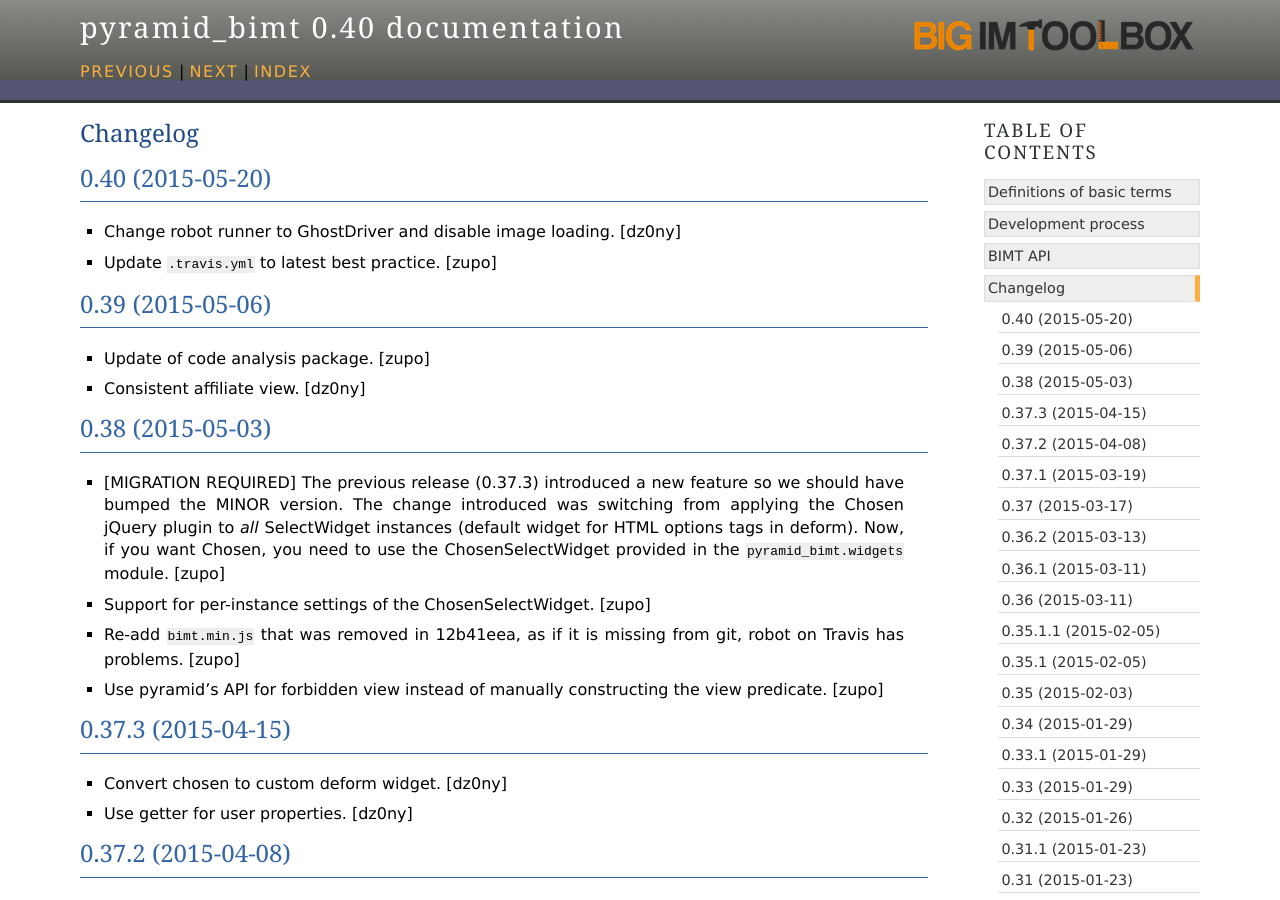
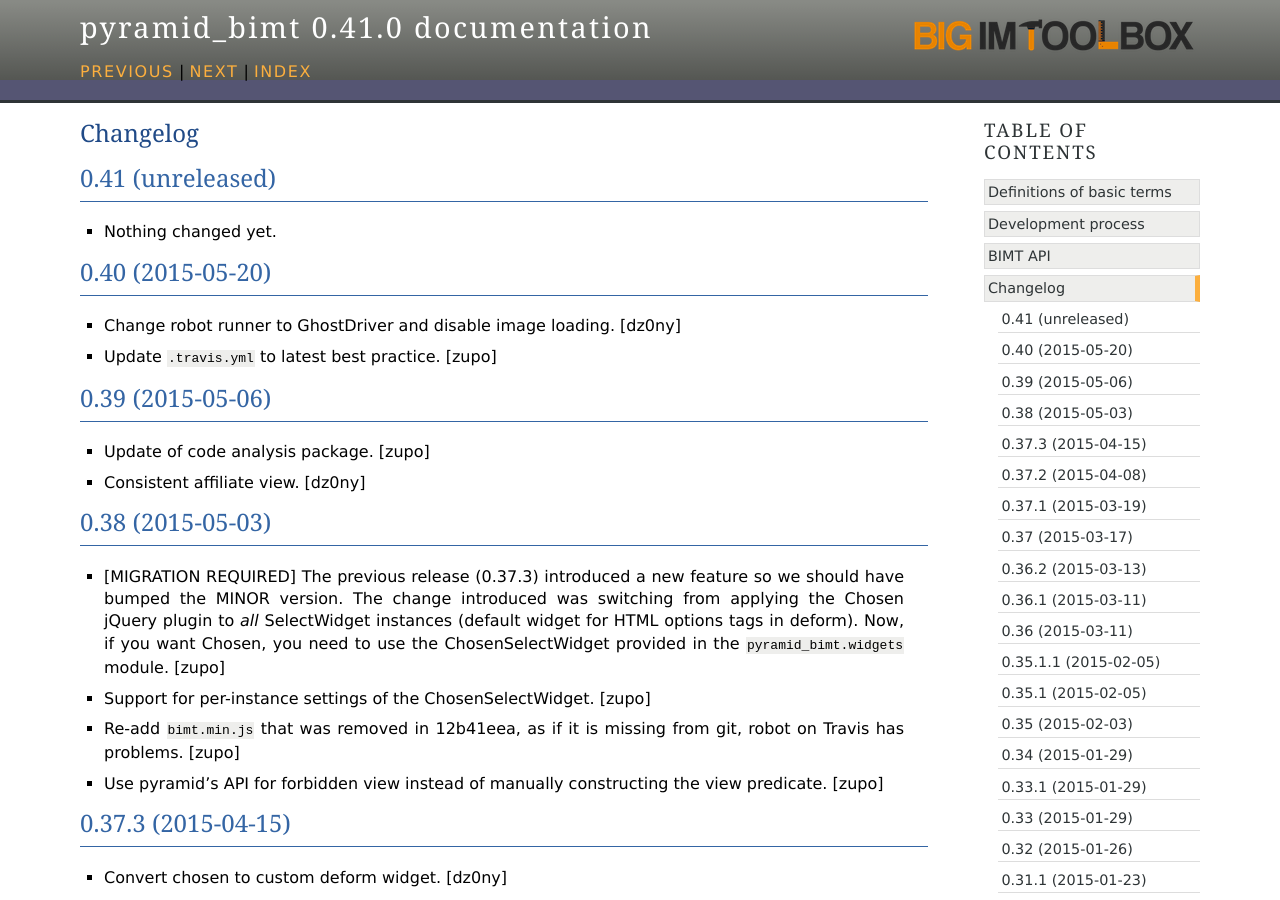
Before and after one commit to persho/pyramid_bimt, a Sphinx documentation site: the page built from docs/CHANGELOG.rst, in a window 1280 px wide and 900 px high. Built offline with Sphinx 7.4.7, drawn with Linux system fonts in a browser that asks for light colours.

Commit message:
Back to development: 0.41

```diff
--- a/docs/CHANGELOG.rst
+++ b/docs/CHANGELOG.rst
@@ -1,5 +1,11 @@
 Changelog
 =========
+
+
+0.41 (unreleased)
+-----------------
+
+- Nothing changed yet.
 
 
 0.40 (2015-05-20)
--- a/setup.py
+++ b/setup.py
@@ -18,7 +18,7 @@
 
 setup(
     name='pyramid_bimt',
-    version='0.40',
+    version='0.41.dev0',
     description='Base package for BIMT apps.',
     long_description=long_description,
     classifiers=[
```
